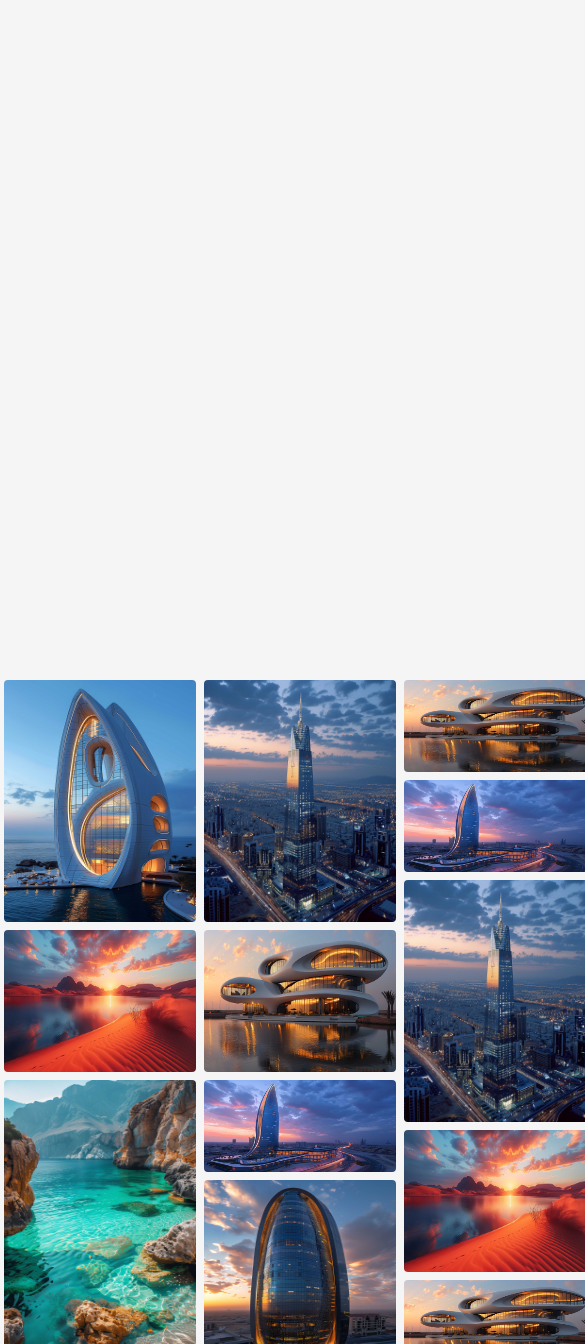
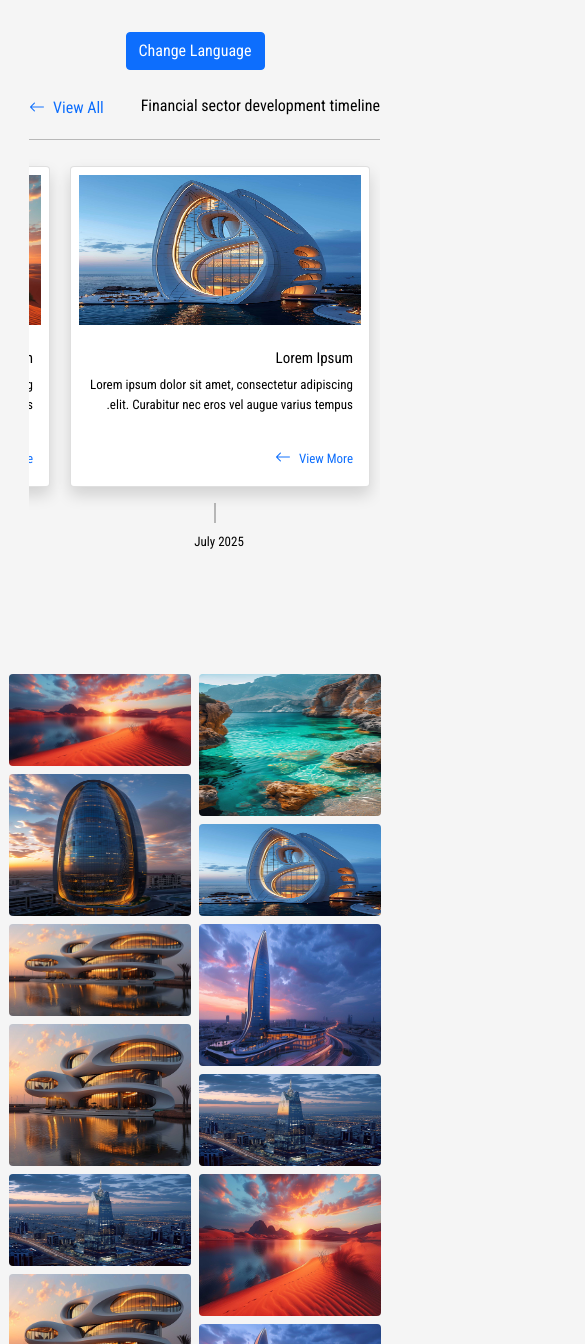
Before and after one commit to Csongi8916/webtown-app, a React (Vite) app: page / in a window 390 px wide. Shown: the top 1344 px of the page, 585 px wide, since content can reach past the window. Built offline with nearby package versions, Linux system fonts and the light colour scheme.

Commit message:
Masonry mobile view works

```diff
--- /dev/null
+++ b/data/data.js
@@ -0,0 +1,41 @@
+import img001 from '../assets/001.jpg';
+import img002 from '../assets/002.jpg';
+import img003 from '../assets/003.jpg';
+import img004 from '../assets/004.jpg';
+import img005 from '../assets/005.jpg';
+import img006 from '../assets/006.jpg';
+import img007 from '../assets/007.jpg';
+import img008 from '../assets/008.jpg';
+import img009 from '../assets/009.jpg';
+import img010 from '../assets/010.jpg';
+import img011 from '../assets/011.jpg';
+
+const data = {
+  columnCount: 5,
+  maxHeight: 700,
+  elements: [
+    { id: 1, title:'Lorem Ipsum', image: img010, column: 1, height: 250, date: '2025 July', description: 'Lorem ipsum dolor sit amet, consectetur adipiscing elit. Curabitur nec eros vel augue varius tempus.' },
+    { id: 2, title:'Lorem Ipsum', image: img003, column: 1, height: 100, date: '2025 June', description: 'Lorem ipsum dolor sit amet, consectetur adipiscing elit. Curabitur nec eros vel augue varius tempus.' },
+    { id: 3, title:'Lorem Ipsum', image: img002, column: 1, height: 150, date: '2025 May', description: 'Lorem ipsum dolor sit amet, consectetur adipiscing elit. Curabitur nec eros vel augue varius tempus.' },
+    { id: 4, title:'Lorem Ipsum', image: img001, column: 1, height: 200, date: '2025 April', description: 'Lorem ipsum dolor sit amet, consectetur adipiscing elit. Curabitur nec eros vel augue varius tempus.' },
+    { id: 5, title:'Lorem Ipsum', image: img003, column: 2, height: 100, date: '2025 March', description: 'Lorem ipsum dolor sit amet, consectetur adipiscing elit. Curabitur nec eros vel augue varius tempus.' },
+    { id: 6, title:'Lorem Ipsum', image: img001, column: 2, height: 180, date: '2025 February', description: 'Lorem ipsum dolor sit amet, consectetur adipiscing elit. Curabitur nec eros vel augue varius tempus.' },
+    { id: 7, title:'Lorem Ipsum', image: img004, column: 2, height: 100, date: '2025 January', description: 'Lorem ipsum dolor sit amet, consectetur adipiscing elit. Curabitur nec eros vel augue varius tempus.' },
+    { id: 8, title:'Lorem Ipsum', image: img011, column: 2, height: 170, date: '2024 December', description: 'Lorem ipsum dolor sit amet, consectetur adipiscing elit. Curabitur nec eros vel augue varius tempus.' },
+    { id: 9, title:'Lorem Ipsum', image: img004, column: 2, height: 150, date: '2024 November', description: 'Lorem ipsum dolor sit amet, consectetur adipiscing elit. Curabitur nec eros vel augue varius tempus.' },
+    { id: 10, title:'Lorem Ipsum', image: img002, column: 3, height: 100, date: '2024 October', description: 'Lorem ipsum dolor sit amet, consectetur adipiscing elit. Curabitur nec eros vel augue varius tempus.' },
+    { id: 11, title:'Lorem Ipsum', image: img006, column: 3, height: 100, date: '2024 September', description: 'Lorem ipsum dolor sit amet, consectetur adipiscing elit. Curabitur nec eros vel augue varius tempus.' },
+    { id: 12, title:'Lorem Ipsum', image: img011, column: 3, height: 250, date: '2024 August', description: 'Lorem ipsum dolor sit amet, consectetur adipiscing elit. Curabitur nec eros vel augue varius tempus.' },
+    { id: 13, title:'Lorem Ipsum', image: img005, column: 3, height: 150, date: '2024 July', description: 'Lorem ipsum dolor sit amet, consectetur adipiscing elit. Curabitur nec eros vel augue varius tempus.' },
+    { id: 14, title:'Lorem Ipsum', image: img002, column: 3, height: 100, date: '2024 June', description: 'Lorem ipsum dolor sit amet, consectetur adipiscing elit. Curabitur nec eros vel augue varius tempus.' },
+    { id: 15, title:'Lorem Ipsum', image: img011, column: 4, height: 250, date: '2024 May', description: 'Lorem ipsum dolor sit amet, consectetur adipiscing elit. Curabitur nec eros vel augue varius tempus.' },
+    { id: 16, title:'Lorem Ipsum', image: img002, column: 4, height: 150, date: '2024 April', description: 'Lorem ipsum dolor sit amet, consectetur adipiscing elit. Curabitur nec eros vel augue varius tempus.' },
+    { id: 17, title:'Lorem Ipsum', image: img006, column: 4, height: 100, date: '2024 March', description: 'Lorem ipsum dolor sit amet, consectetur adipiscing elit. Curabitur nec eros vel augue varius tempus.' },
+    { id: 18, title:'Lorem Ipsum', image: img009, column: 4, height: 200, date: '2024 February', description: 'Lorem ipsum dolor sit amet, consectetur adipiscing elit. Curabitur nec eros vel augue varius tempus.' },
+    { id: 19, title:'Lorem Ipsum', image: img010, column: 5, height: 250, date: '2024 January', description: 'Lorem ipsum dolor sit amet, consectetur adipiscing elit. Curabitur nec eros vel augue varius tempus.' },
+    { id: 20, title:'Lorem Ipsum', image: img005, column: 5, height: 150, date: '2023 December', description: 'Lorem ipsum dolor sit amet, consectetur adipiscing elit. Curabitur nec eros vel augue varius tempus.' },
+    { id: 21, title:'Lorem Ipsum', image: img008, column: 5, height: 300, date: '2023 November', description: 'Lorem ipsum dolor sit amet, consectetur adipiscing elit. Curabitur nec eros vel augue varius tempus.' },
+  ]
+};
+
+export default data;
--- a/data/masonry.js
+++ b/data/masonryData.js
@@ -10,9 +10,8 @@ import img009 from '../assets/009.jpg';
 import img010 from '../assets/010.jpg';
 import img011 from '../assets/011.jpg';
 
-const data = [
+const masonryData = [
   {
-    maxHeight: 70,
     data: [
       { id: 1, title:'Lorem Ipsum', image: img010, height: 250, date: '2025 July', description: 'Lorem ipsum dolor sit amet, consectetur adipiscing elit. Curabitur nec eros vel augue varius tempus.' },
       { id: 2, title:'Lorem Ipsum', image: img003, height: 100, date: '2025 June', description: 'Lorem ipsum dolor sit amet, consectetur adipiscing elit. Curabitur nec eros vel augue varius tempus.' },
@@ -55,4 +54,4 @@ const data = [
   },
 ];
 
-export default data;
+export default masonryData;
--- a/src/App.jsx
+++ b/src/App.jsx
@@ -1,12 +1,17 @@
 import { Helmet } from "react-helmet";
 import { useState } from "react";
-import Masonry from "./components/Masonry/Masonry";
+import MasonryDesktop from "./components/Masonry/MasonryDesktop";
+import MasonryMobile from "./components/Masonry/MasonryMobile";
 import Timeline from "./components/Timeline/Timeline";
-import data from "../data/masonry";
 import RtlToggle from "./components/RtlToggle.jsx/RtlToggle";
+
+import data from "../data/data";
+import masonryData from "../data/masonryData";
 
 function App() {
   const [isRtl, setIsRtl] = useState(true);
+
+  const isDesktop = window.innerWidth >= 412;
 
   const handleToggleRtl = () => {
     setIsRtl(!isRtl);
@@ -18,15 +23,19 @@ function App() {
         <html lang="en" dir="rtl" />
       </Helmet>
       <header className="m-3" /> {/* Placeholder instead if header or nav */}
-      <div className="app d-flex flex-column">
+      <main className="app d-flex flex-column">
         <button onClick={handleToggleRtl}
           className="mx-auto m-3 btn btn-primary">
           Change Language
         </button>
         <RtlToggle isRtl={isRtl} />
-        <Timeline posts={data} />
-        <Masonry images={data} />
-      </div>
+        <Timeline posts={data.elements} isDesktop={isDesktop} />
+        {isDesktop ? (
+          <MasonryDesktop data={masonryData} isDesktop={isDesktop} />
+        ) : (
+          <MasonryMobile data={data} isDesktop={isDesktop} />
+        )}
+      </main>
     </>
   );
   }
--- a/src/components/Masonry/Masonry.jsx
+++ b/src/components/Masonry/MasonryDesktop.jsx
@@ -1,10 +1,10 @@
-import classes from './Masonry.module.css';
+import classes from './MasonryDesktop.module.css';
 
-function Masonry({ images }) {
+function MasonryDesktop({ data }) {
   return (
     <div className={classes.container}>
-      {images.map((imageData, index) => (
-        <div key={index} >
+      {data.toReversed().map((imageData, index) => (
+        <div key={index}>
           {imageData.data.map(element => (
             <div className="p-1" key={element.id}
               style={{height: `${element.height}px`,
@@ -20,4 +20,4 @@ function Masonry({ images }) {
   );
 }
 
-export default Masonry;
+export default MasonryDesktop;
--- /dev/null
+++ b/src/components/Masonry/MasonryMobile.jsx
@@ -0,0 +1,41 @@
+function MasonryMobile({ data }) {
+  const firstColumn = [], secondColumn = [];
+  let logic = true;
+  data.elements.toReversed().forEach(element => {
+    if (logic) {
+      firstColumn.push(element);
+    } else {
+      secondColumn.push(element);
+    }
+    logic = !logic;
+  });
+
+  return (
+    <div className="d-flex justify-content-center p-1">
+      <div className="d-flex flex-column">
+        {firstColumn.map((element, index) => (
+          <div className="p-1" key={index}
+            style={{height: index % 2 === 0 ? '150px' : '100px',
+            width: '10vw', minWidth: '190px'}}>
+            <img src={element.image}
+              className='rounded'
+              alt="masonry image" />
+          </div>
+        ))}
+      </div>
+      <div className="d-flex flex-column">
+        {secondColumn.map((element, index) => (
+          <div className="p-1" key={index}
+            style={{height: index % 2 !== 0 ? '150px' : '100px',
+            width: '10vw', minWidth: '190px'}}>
+            <img src={element.image}
+              className='rounded'
+              alt="masonry image" />
+          </div>
+        ))}
+      </div>
+    </div>
+  );
+}
+
+export default MasonryMobile;
--- a/src/components/Timeline/Timeline.jsx
+++ b/src/components/Timeline/Timeline.jsx
@@ -4,12 +4,11 @@ import classes from './Timeline.module.css';
 
 const CARD_WIDTH = 320;
 
-function Timeline({ posts }) {
+function Timeline({ posts, isDesktop }) {
   const scrollBarRef = useRef();
   const count = useRef(0);
   const [ scrollPosition, setScrollPosition ] = useState(0);
 
-  let isDesktop = window.innerWidth >= 412;
   let xDown, yDown = undefined;
   let isLeftTouch = undefined;
 
@@ -38,10 +37,8 @@ function Timeline({ posts }) {
 
     if ( Math.abs( xDiff ) > Math.abs( yDiff ) ) {
         if ( xDiff > 0 ) {
-          console.log('Right Swipe');
           isLeftTouch = false;
         } else {
-          console.log('Left Swipe');
           isLeftTouch = true;
         }
     }
@@ -84,10 +81,8 @@ function Timeline({ posts }) {
         onTouchStart={handleStartTouchScroll}
         onTouchMove={handleMoveTouchScroll}
         onTouchEnd={handleEndTouchScroll}>
-        {posts.map(imageData => (
-          imageData.data.map(element => (
-            <Card post={element} className={classes.card} />
-          ))
+        {posts.map(post => (
+          <Card post={post} className={classes.card} />
         ))}
       </div>
     </div>
```
Also changed, not shown: src/components/Masonry/MasonryDesktop.module.css (renamed from src/components/Masonry/Masonry.module.css).
